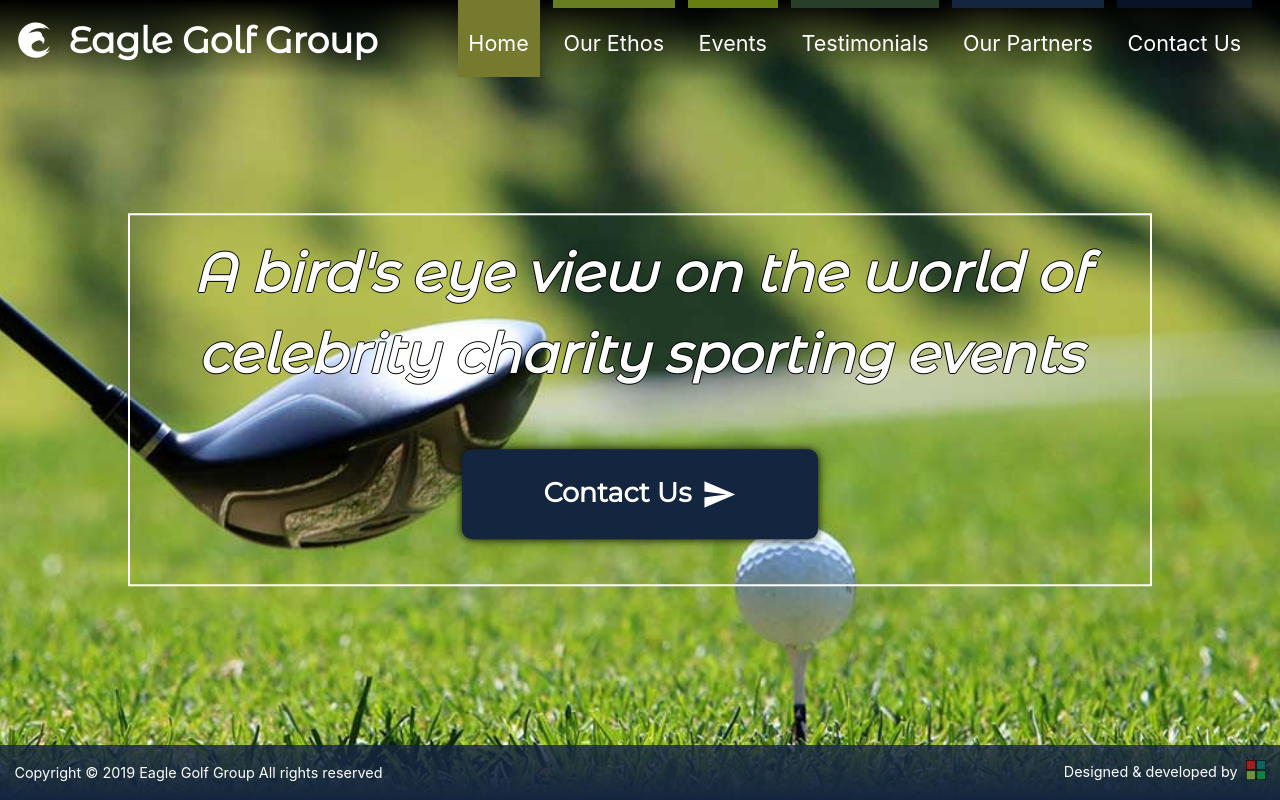
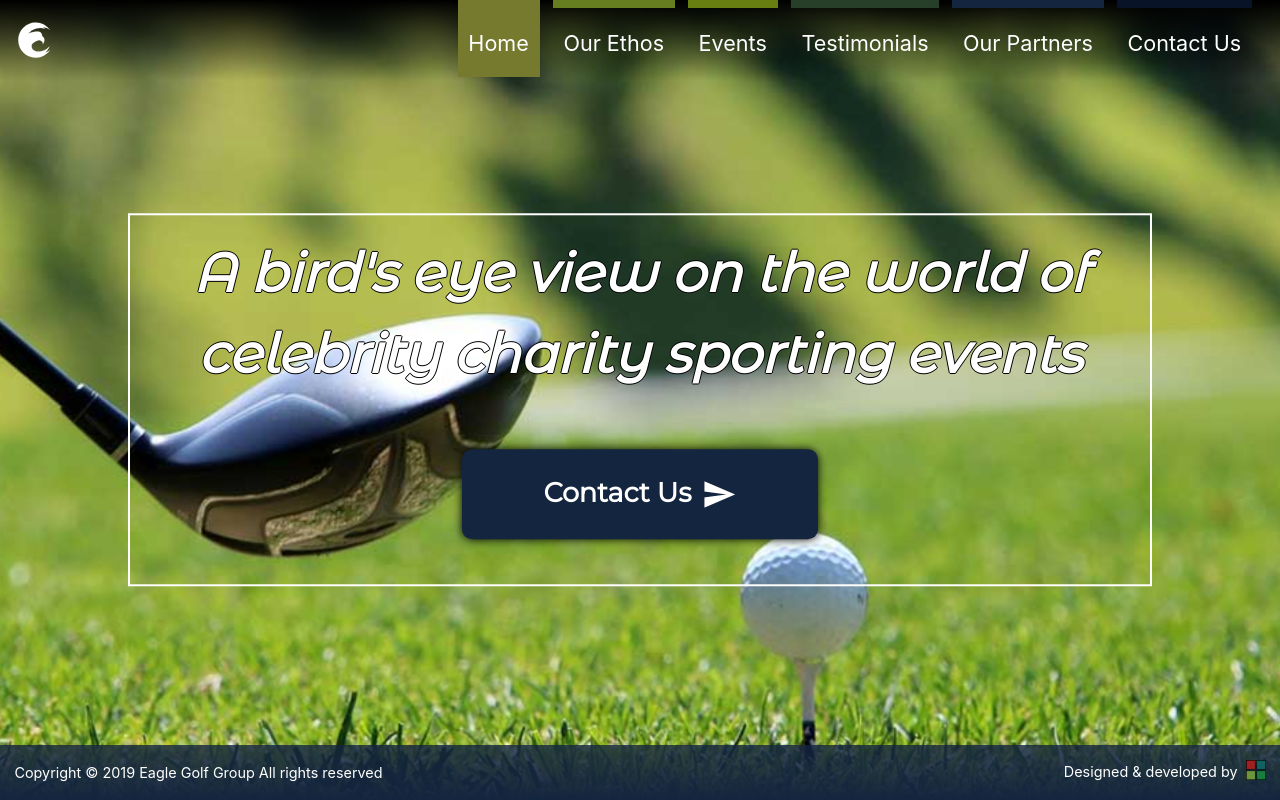
Before and after one commit to annaszalkiewicz/eaglegolfgroup, a React (Create React App) app: page / in a window 1280 px wide. Shown: the top 800 px of the page. Built offline with nearby package versions, Linux system fonts and the light colour scheme.

Commit message:
Add animation to Header

```diff
--- a/src/js/Header.js
+++ b/src/js/Header.js
@@ -1,6 +1,7 @@
 import React, { Component } from "react";
 import Nav from "./Nav";
 import Logo from "../img/logo-white.svg";
+import Fade from "react-reveal/Fade";
 
 class Header extends Component {
   constructor(props) {
@@ -39,9 +40,12 @@ class Header extends Component {
           }}
         >
           <div className="logo">
+            <Fade left>
               <img src={Logo} alt="Eagle Golf Group" />
               <h1>Eagle Golf Group</h1>
+            </Fade>
           </div>
+          <Fade right delay={500}>
             <div className="nav">
               <i
                 className="material-icons hamburger-menu"
@@ -50,6 +54,7 @@ class Header extends Component {
                 menu
               </i>
             </div>
+          </Fade>
         </header>
         <Nav isOpen={isOpen} />
       </section>
```
Lines whose indentation alone changed are shown as unchanged.
